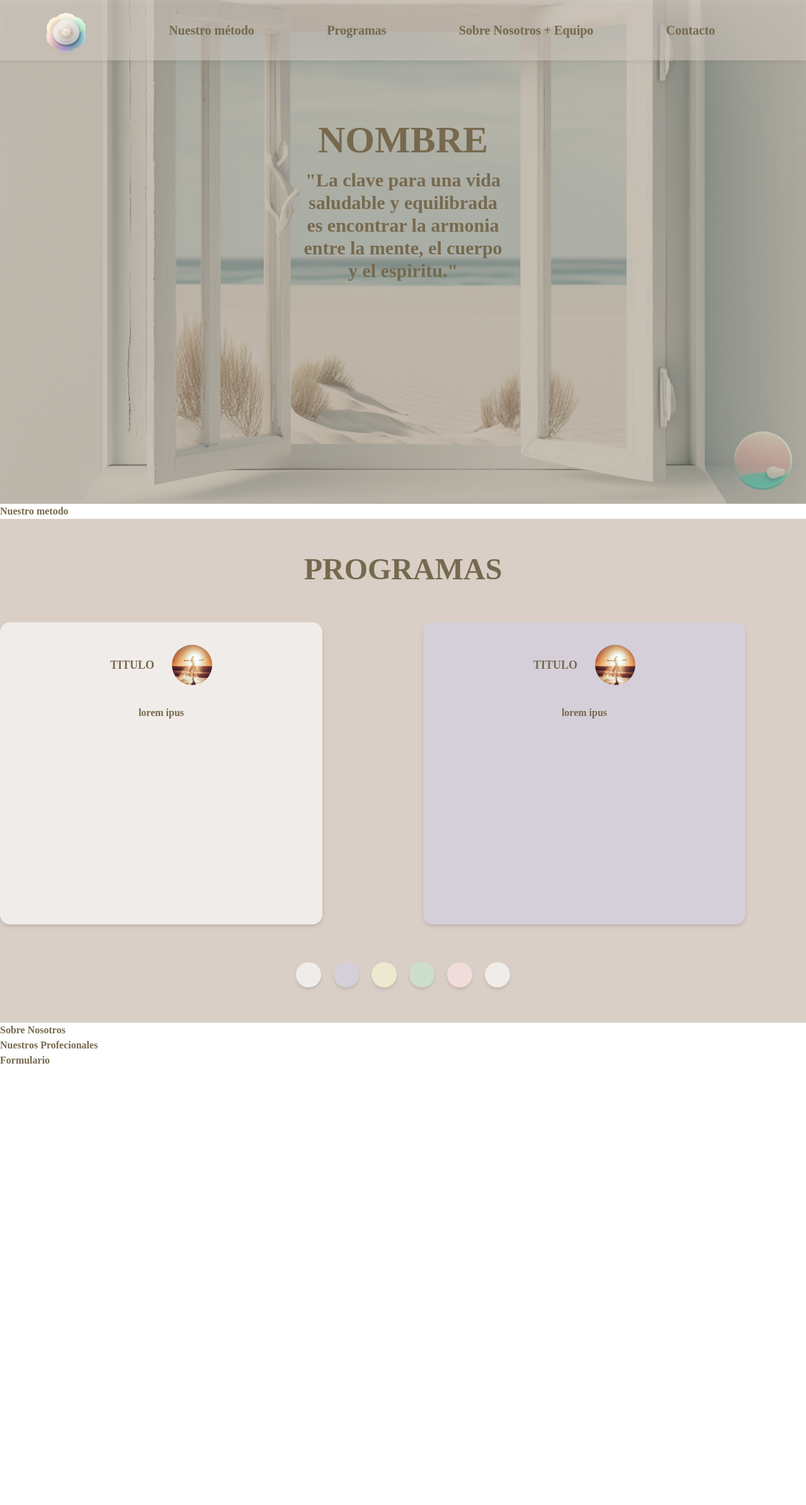
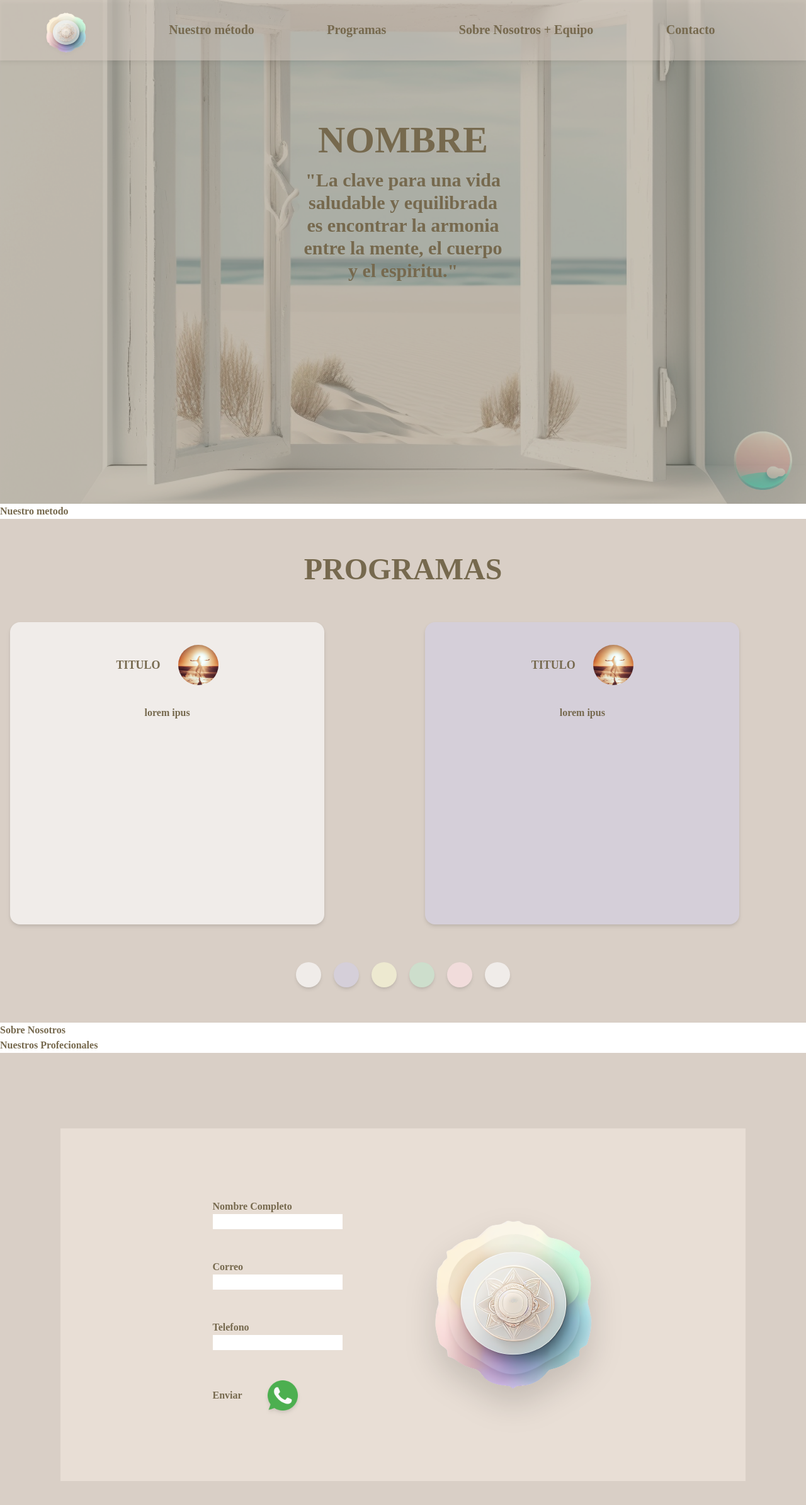
Before and after one commit to Teshpop/Wellness, a React (Vite) app: page / in a window 1280 px wide. Shown: the top 2390 px of the page at 63% size. Before the commit the page ends 1696 px from the top, so only its background shows below. Built offline with nearby package versions, Linux system fonts and the light colour scheme; a web font is replaced by a local one.

Commit message:
Diseño responsive programas terminado, estructura principal form

```diff
--- a/src/App.jsx
+++ b/src/App.jsx
@@ -7,6 +7,7 @@ import tiktok from './assets/img/tiktokLogo.png'
 import facebook from './assets/img/facebookLogo.png'
 import instagram from './assets/img/instagramLogo.png'
 import twitter from './assets/img/twitterLogo.png'
+import whatsapp from './assets/img/whatsappLogo.png'
 
 function Section0(){
   return(
@@ -42,7 +43,7 @@ function Section2(){
   function Cont({id, color, text}){
     return(
       <>
-        <article id={id} className={`flex-none rounded-2xl drop-shadow-md snap-center lg:w-[40%] ${color}`}>
+        <article id={id} className={`flex-none rounded-2xl drop-shadow-md snap-center w-[90%] lg:w-[40%] ${color}`}>
           <div className='flex flex-col w-full h-full items-center gap-8 py-9'>
             <div className='flex flex-row justify-center items-center gap-7'>
               <h2 className='uppercase text-lg'>Titulo</h2>
@@ -73,9 +74,9 @@ function Section2(){
 
   return(
     <section id='programs'>
-      <div className='flex flex-col bg-brown-200 justify-center w-full items-center lg:h-screen gap-5'>
+      <div className='flex flex-col bg-brown-200 justify-center w-full items-center h-screen gap-5'>
         <h1 className='uppercase text-3xl md:text-4xl lg:text-5xl'>programas</h1>
-        <div className="flex flex-row overflow-x-scroll gap-[10rem] snap-x w-full h-[70%] py-10">
+        <div className="flex flex-row overflow-hidden hover:overflow-scroll gap-5 lg:gap-[10rem] px-4 lg: snap-x w-full h-[70%] py-10">
           <Cont id={'1'} color={'bg-white'}
           text={
             'lorem ipus'
@@ -126,7 +127,34 @@ function Section3(){
 function Section4(){
   return(
     <section>
-      <h1>Formulario</h1>
+      <div className='h-screen w-full bg-brown-200 flex justify-center items-center'>
+        <div className='flex flex-row w-[85%] h-[70%] bg-brown-100 justify-center items-center gap-36'>
+          <form action="" method="post" acceptCharset='UTF-8'>
+            <fieldset className='flex flex-col gap-12'>
+              <div className='flex flex-col'>
+                <label htmlFor="name">Nombre Completo</label>
+                <input type="text" id='name' name='name' />
+              </div>
+
+              <div className='flex flex-col'>
+                <label htmlFor="email">Correo</label>
+                <input type="email" name="email" id="email" />
+              </div>
+
+              <div className='flex flex-col'>
+                <label htmlFor="numbre">Telefono</label>
+                <input type="tel" name="number" id="number" />
+              </div>
+
+              <div className='flex flex-row gap-10'>
+                <button type="submit">Enviar</button>
+                <img src={whatsapp} alt="" className='h-12 w-12 drop-shadow-md'/>
+              </div>
+            </fieldset>
+          </form>
+          <img src={Logo} alt="LogoWelness" className=' drop-shadow-2xl ' />
+        </div>
+      </div>
     </section>
   )
 }
@@ -188,16 +216,31 @@ function useScrollDirection() {
 function Header(){
   const [showMenu, setShowMenu] = useState(false)
   const scrollDirection = useScrollDirection();
+
+  function BtnMen({title,id}){
+    const [hover ,setHover] = useState(false)
+    return(
+      <>
+      <a href={id}
+      onMouseEnter={()=>{setHover(true)}}
+      onMouseLeave={()=>{setHover(false)}}>
+        {title}
+        <div className={`h-0.5 bg-brown-300 transition-all duration-300 ${hover ? 'w-full' : 'w-0'}`}></div>
+      </a>
+      </>
+    )
+  }
+
   return(
     <>
       <header className={`z-10 flex flex-row justify-between bg-brown-200 h-24 w-screen bg-opacity-50 fixed drop-shadow-md ${scrollDirection === 'down' ? '-top-24': 'top-0'} transition-all duration-500`}>
           <a href="#home"><img src={Logo} alt="Logo Welness" className=' w-16 h-16 ml-[4.563rem] mt-5 relative'/></a>
           <nav className=' md:flex lg:flex-row md:items-center md:justify-center md:w-full hidden'>
             <div className=' flex flex-row justify-evenly w-[95%] text-base lg:text-xl '>
-              <a href="#">Nuestro método</a>
-              <a href="#programs">Programas</a>
-              <a href="#">Sobre Nosotros + Equipo</a>
-              <a href="#">Contacto</a>
+              <BtnMen title={'Nuestro método'} id={'#'}/>
+              <BtnMen title={'Programas'} id={'#programs'}/>
+              <BtnMen title={'Sobre Nosotros + Equipo'} id={'#'}/>
+              <BtnMen title={'Contacto'} id={'#'}/>
             </div>
           </nav>
           <button className={`block md:hidden py-auto px-7  rounded focus:outline-none md:hover:bg-brown-100 focus:bg-brown-100  transition-all duration-300 ${scrollDirection === 'down' ? 'top-0': 'top-0'}`} onClick={()=>{setShowMenu(!showMenu)}}>
@@ -205,12 +248,12 @@ function Header(){
             <div className=' w-10 h-1 bg-brown-200 mb-2 '></div>
             <div className=' w-10 h-1 bg-brown-200 mb-2 '></div>
             <div className={`absolute top-0 right-0 w-full h-screen transition-all duration-500 bg-brown-200 ${showMenu ? 'opacity-100' : 'opacity-0 translate-y-[-60rem]'}`}>
-              <div className='fixed flex flex-col justify-center items-center h-screen w-full text-4xl gap-36'>
+              <div className='fixed flex flex-col justify-center items-center h-screen w-full text-3xl sm:text-4xl gap-24 sm:gap-36'>
                 <a href="#" className='px-10 hover:border-b-2'>Nuestro método</a>
                 <a href="#programs" className='px-10 hover:border-b-2'>Programas</a>
                 <a href="#" className='px-10 hover:border-b-2'>Sobre Nosotros + Equipo</a>
                 <a href="#" className='px-10 hover:border-b-2'>Contacto</a>
-                <a href="#" className='px-5 hover:border-b-2 text-2xl'>Cerrar</a>
+                <a href="#" className='px-5 hover:border-b-2 text-xl'>Cerrar</a>
               </div>
             </div>
           </button>
```
